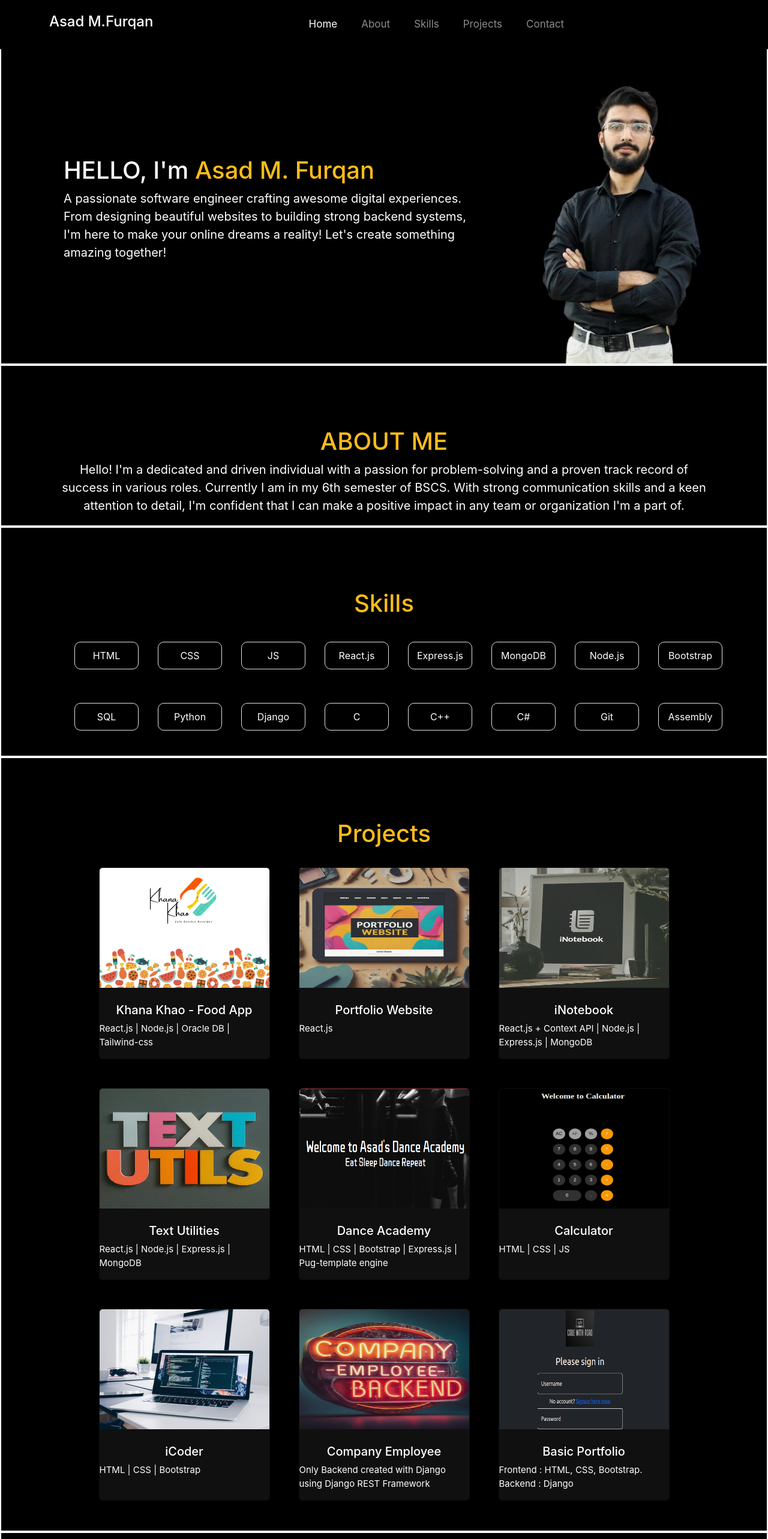
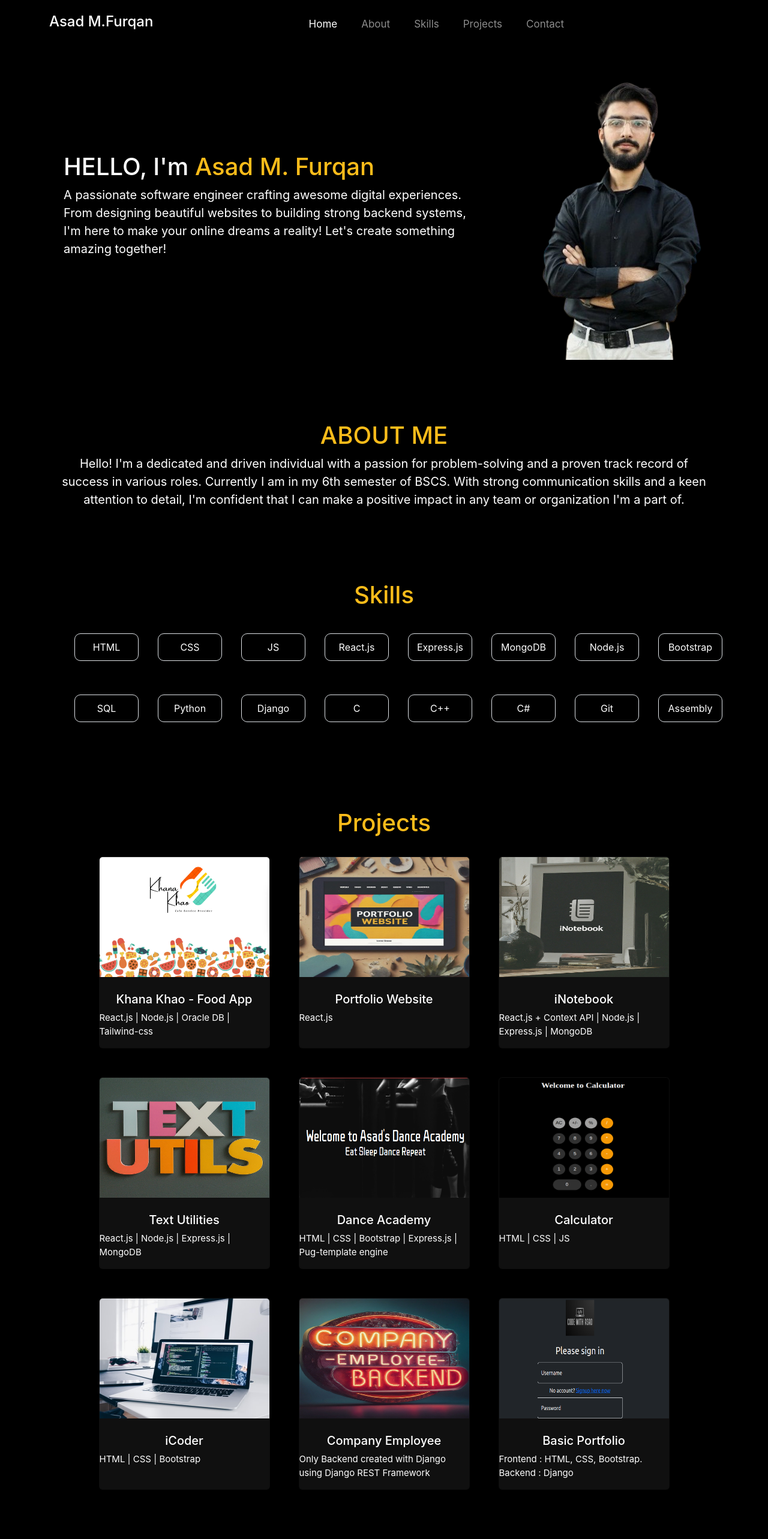
Before and after one commit to MAsad2723/portfoliowebsite, a React (Create React App) app: page / in a window 1280 px wide. Shown: the top 2566 px of the page at 60% size. Built offline with nearby package versions, Linux system fonts and the light colour scheme.

Commit message:
minor change

```diff
--- a/src/App.js
+++ b/src/App.js
@@ -7,25 +7,14 @@ import Skills from './components/Skills';
 function App() {
   return (
     <div className="App">
-      <div style={{ border: '2px solid white' }}>
+
       <Navbar />
-      </div>
-      <div style={{ border: '2px solid white' }}>
       <Home />
-      </div>
-      <div style={{ border: '2px solid white' }}>
       <About />
-      </div>
-      <div style={{ border: '2px solid white' }}>
       <Skills />
-      </div>
-      <div style={{ border: '2px solid white' }}>
       <Projects />
-      </div>
       <footer>
-        <div style={{ border: '2px solid white' }}>
         <Contact />
-        </div>
       </footer>
     </div>
   );
```
Lines whose indentation alone changed are shown as unchanged.
